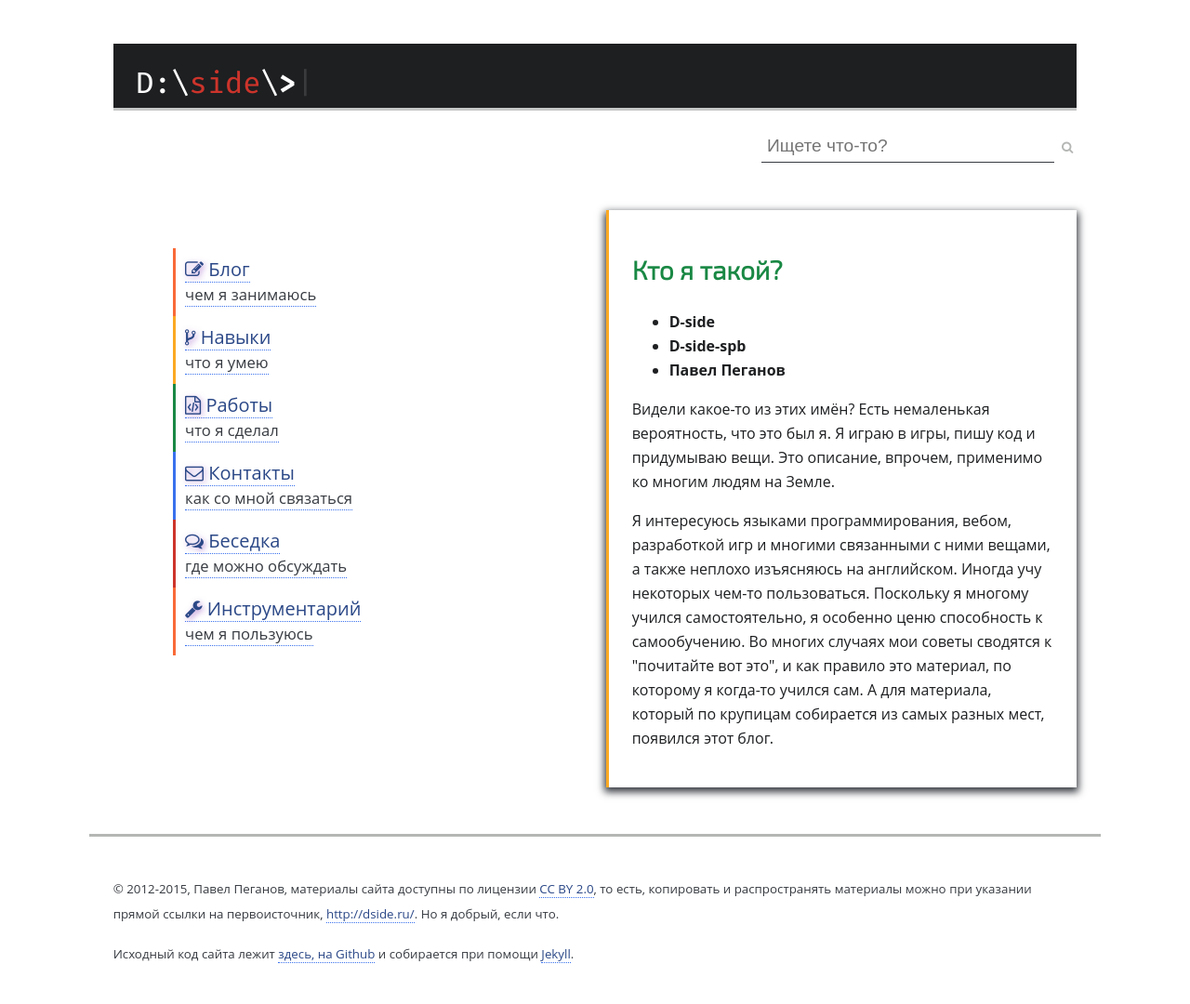
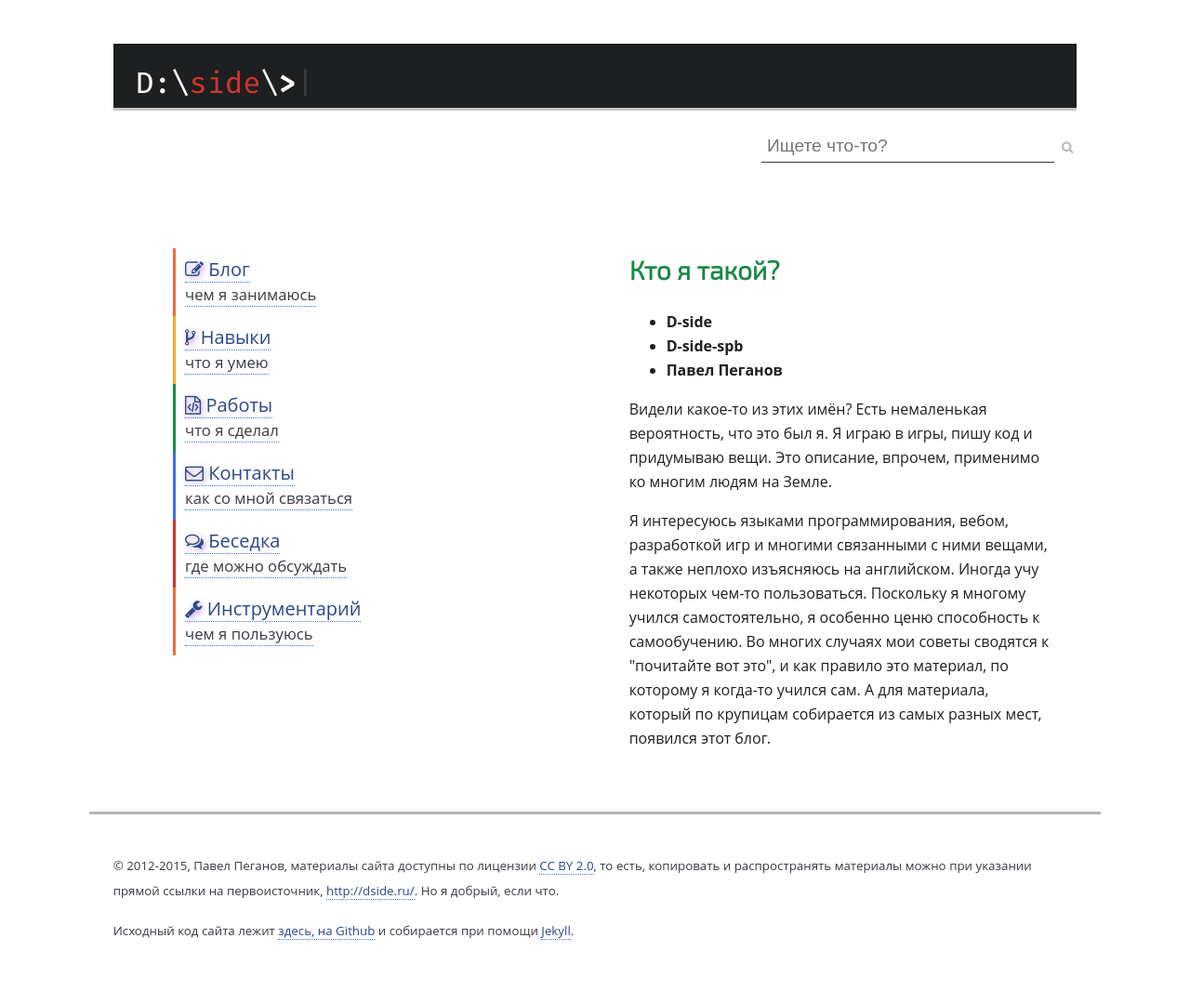
Before and after one commit to D-side/d-side.github.io, a Jekyll site: the page built from index.html, in a window 1280 px wide. Shown: the whole page at 93% size. Built offline with Jekyll 4.4.1, drawn with Linux system fonts in a browser that asks for light colours; nearby versions of some CDN libraries; library files that are not in the unit come from our copies; after the commit the page ends 1056 px from its top, so only the background shows below that.

Commit message:
Cleaned up styles, switched to Rouge

```diff
--- a/Gemfile
+++ b/Gemfile
@@ -1,4 +1,3 @@
 source 'https://rubygems.org'
 
-gem 'pygments.rb'
 gem 'github-pages'
--- a/_config.yml
+++ b/_config.yml
@@ -1,6 +1,6 @@
 title: D:\side\
 markdown: kramdown
-highlighter: pygments
+highlighter: rouge
 permalink: /:title/
 paginate: 12
 paginate_path: "/blog/:num/"
@@ -8,7 +8,6 @@ url: http://dside.ru
 
 gems:
 - jekyll-paginate
-- pygments.rb
 
 kramdown:
   smart_quotes: lsaquo,rsaquo,laquo,raquo
--- a/assets/paper.sass
+++ b/assets/paper.sass
@@ -81,17 +81,13 @@ time
 
 .post
   +pad
-  box-shadow: 0 .2em .5em .1em $theme05
-  border-left: 3px solid
   margin-bottom: flex-gutter()
+  text-align: justify
 
   a.comments
     padding: .3em
     border: none
     color: $theme03
-
-.post
-  +variate-border-color
 
 ul.tags
   list-style-type: none
--- a/index.html
+++ b/index.html
@@ -12,7 +12,7 @@ icon: home
 		<li><a href="/tools/"><i class="fa fa-wrench"></i> Инструментарий<br/><small>чем я пользуюсь</small></a></li>
 	</ul>
 </nav>
-<article class="half-column post">
+<article class="half-column">
 	<h3>Кто я такой?</h3>
 	<ul style="margin-top:0;">
 	<li><strong>D-side</strong></li>
```
Also changed, not shown: Gemfile.lock.
